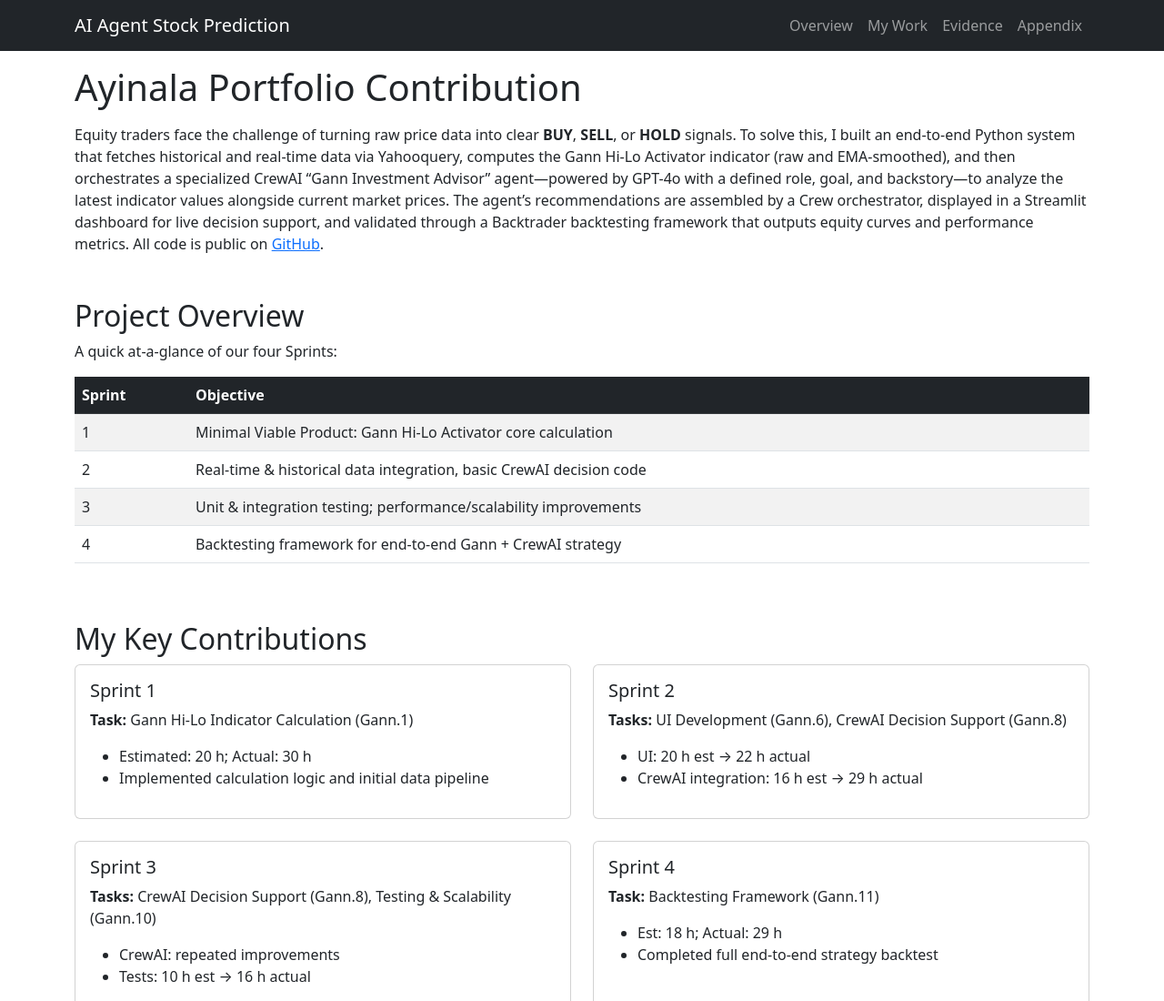
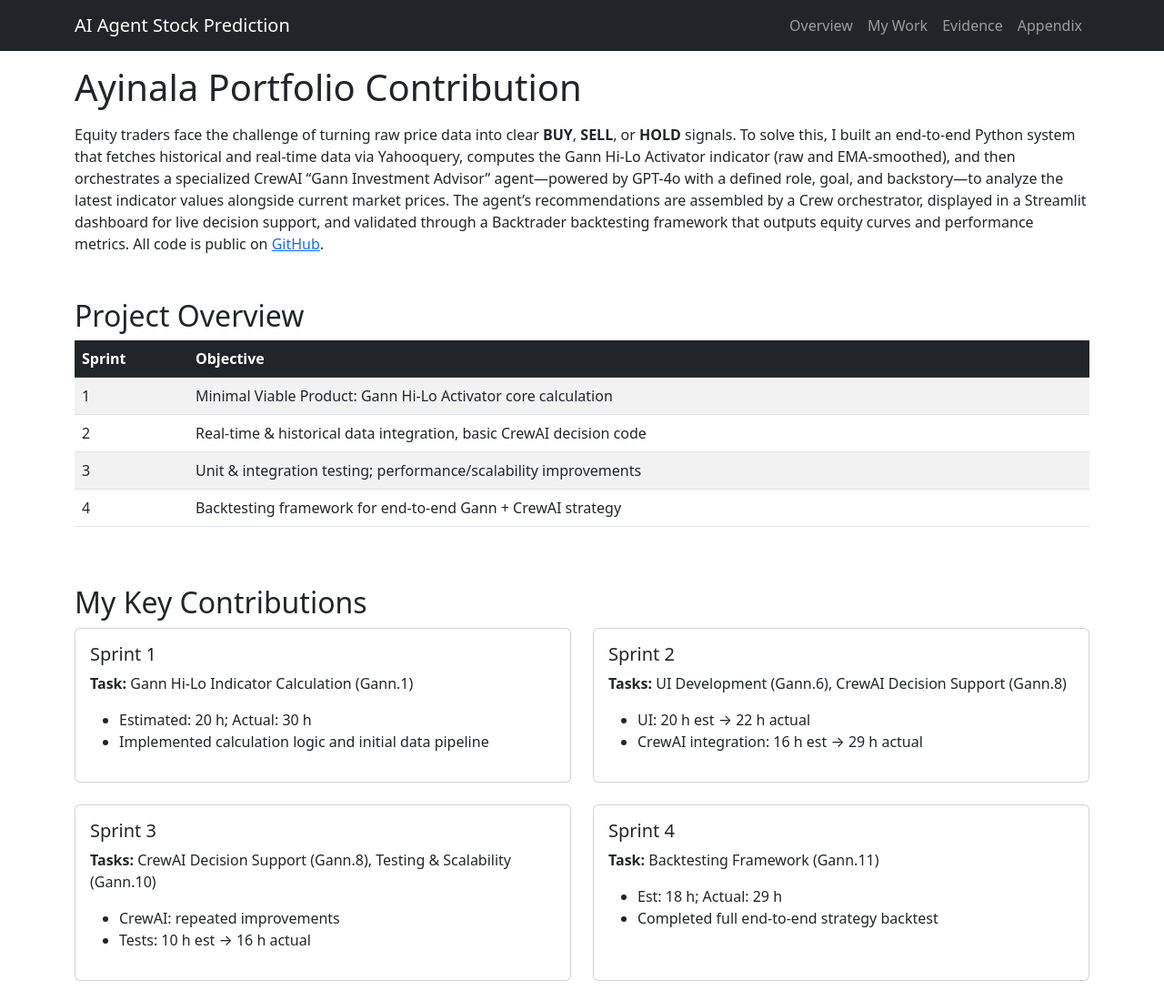
Before and after one commit to kayinala77/kayinala77.github.io, a plain HTML site: page index.html in a window 1280 px wide. Shown: the top 1100 px of the page at 91% size. Drawn offline with nearby package versions, Linux system fonts and the light colour scheme.

Commit message:
Update index.html

```diff
--- a/index.html
+++ b/index.html
@@ -44,7 +44,7 @@
     <!-- Overview -->
     <section id="overview" class="mb-5">
       <h2>Project Overview</h2>
-      <p>A quick at-a-glance of our four Sprints:</p>
+
       <div class="table-responsive">
         <table class="table table-striped">
           <thead class="table-dark">
```
